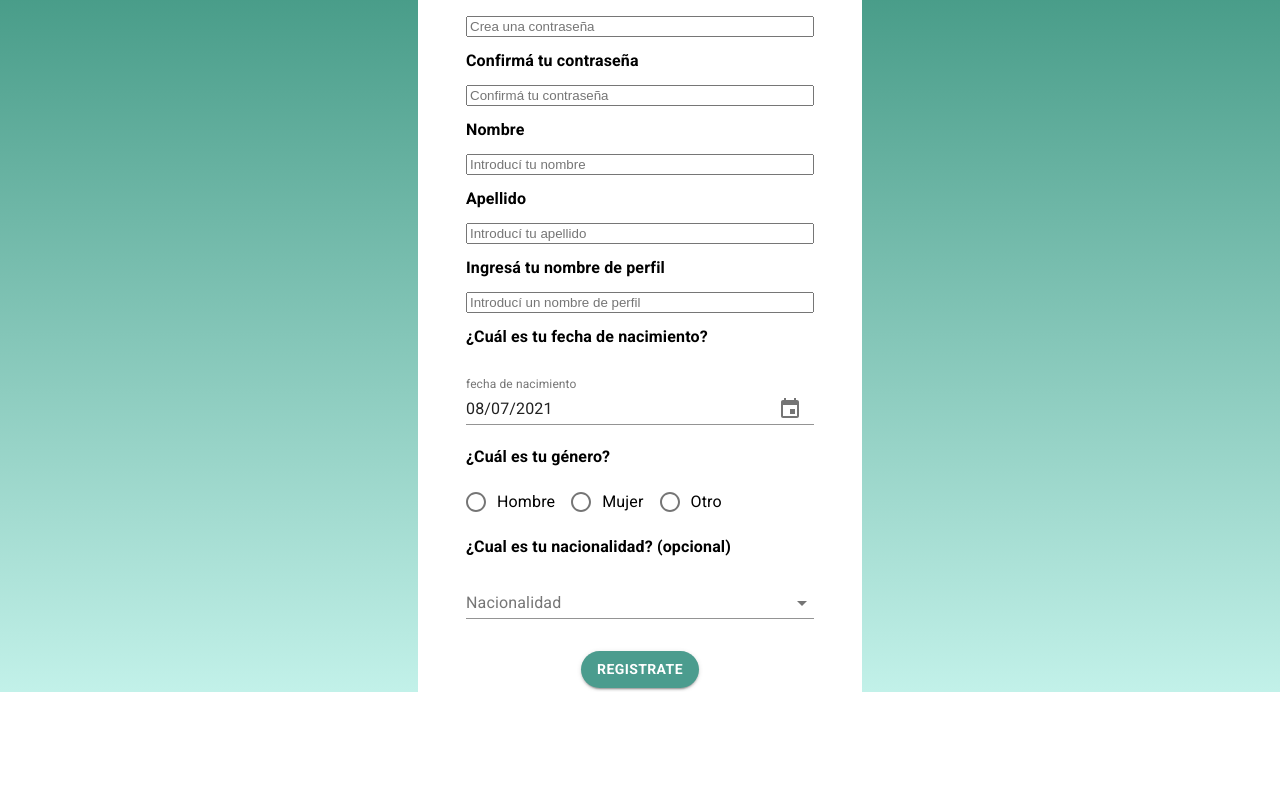
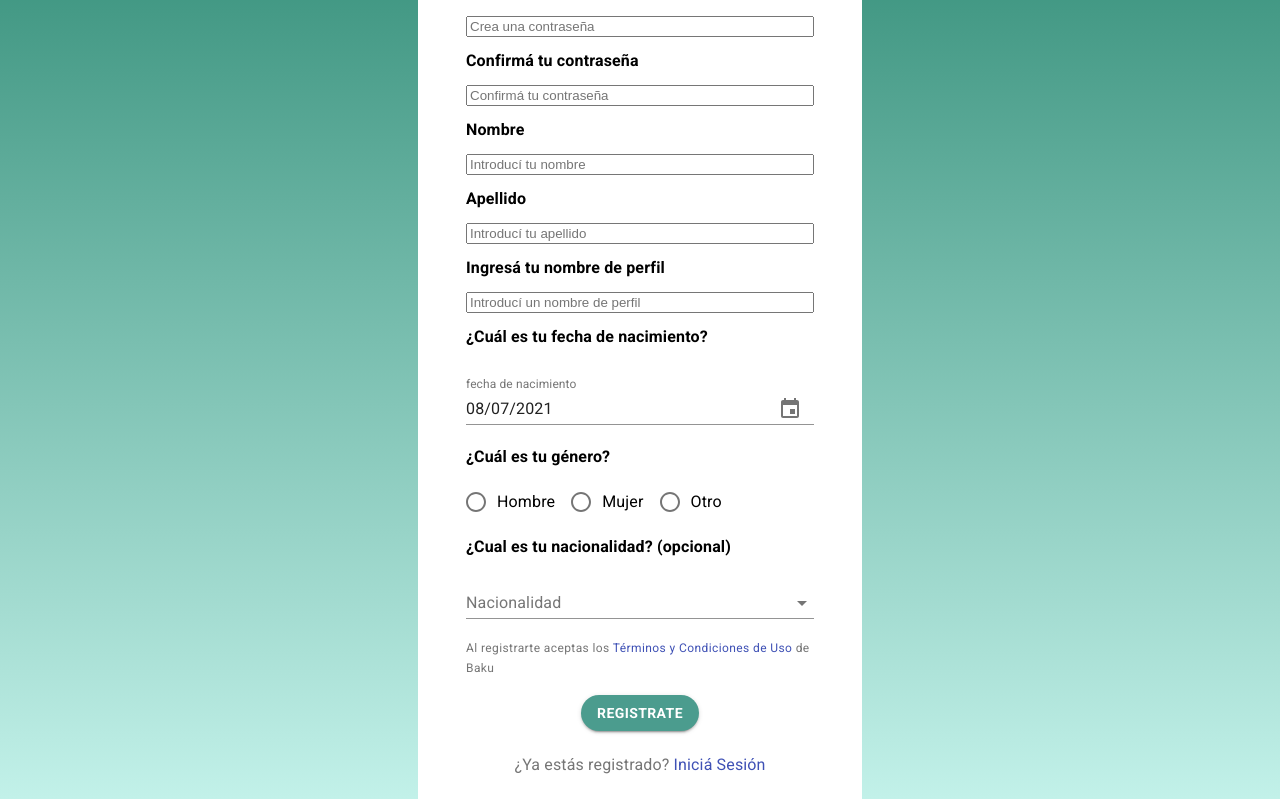
Before and after one commit to francobosio/Proyecto-Baku, a React (Create React App) app in the folder Producto/Código Fuente/Baku/baku/: page / in a window 1280 px wide. Shown: the part 379-1178 px from the top of the page. Before the commit the page ends 1071 px from the top, so only its background shows below. Built offline with nearby package versions, Linux system fonts and the light colour scheme.

Commit message:
UTN0321-187 Registro V1.0

```diff
--- a/Producto/Código Fuente/Baku/baku/src/Registro/Registro.jsx
+++ b/Producto/Código Fuente/Baku/baku/src/Registro/Registro.jsx
@@ -13,6 +13,8 @@ import FormLabel from '@material-ui/core/FormLabel';
 import RadioGroup from '@material-ui/core/RadioGroup'
 import Radio from '@material-ui/core/Radio'
 import FormControlLabel from '@material-ui/core/FormControlLabel';
+import FormHelperText from '@material-ui/core/FormHelperText';
+import Link from '@material-ui/core/Link';
 
 import Picker from './Picker';
 import Selector from './Selector';
@@ -72,6 +74,7 @@ const useStyles = makeStyles({
         'fontWeight': 'bold',
         'color': '#000000'
     }
+
 });
 
 function Registro(){
@@ -136,10 +139,19 @@ function Registro(){
                         </FormControl>
                         <FormLabel htmlFor="email" className={estilos.customLabel + " " + estilos.espaciado}>¿Cual es tu nacionalidad? (opcional)</FormLabel>
                         <Selector/>
-                        <FormLabel className={estilos.espaciado}></FormLabel>
-                        <Button variant="contained" className={estilos.boton + ' ' + estilos.botonVerde}>
+                        <FormHelperText className={estilos.espaciado}>
+                            <Typography variant="caption">
+                                Al registrarte aceptas los <Link>Términos y Condiciones de Uso</Link> de Baku
+                            </Typography>
+                        </FormHelperText>
+                        <Button variant="contained" id="btn-Registro" className={estilos.boton + ' ' + estilos.botonVerde}>
                             Registrate
                         </Button>
+                        <FormHelperText className={estilos.espaciado + ' ' + estilos.textoEncabezado}>
+                            <Typography variant="subtitle1">
+                               ¿Ya estás registrado? <Link>Iniciá Sesión</Link>
+                            </Typography>
+                        </FormHelperText>
                     </FormControl>
                 </Container>
             </Container>
```
Also changed, not shown: Producto/Código Fuente/Baku/baku/package.json (+5 -3 lines), 1 other file (tests, documents, lock files or other folders).
